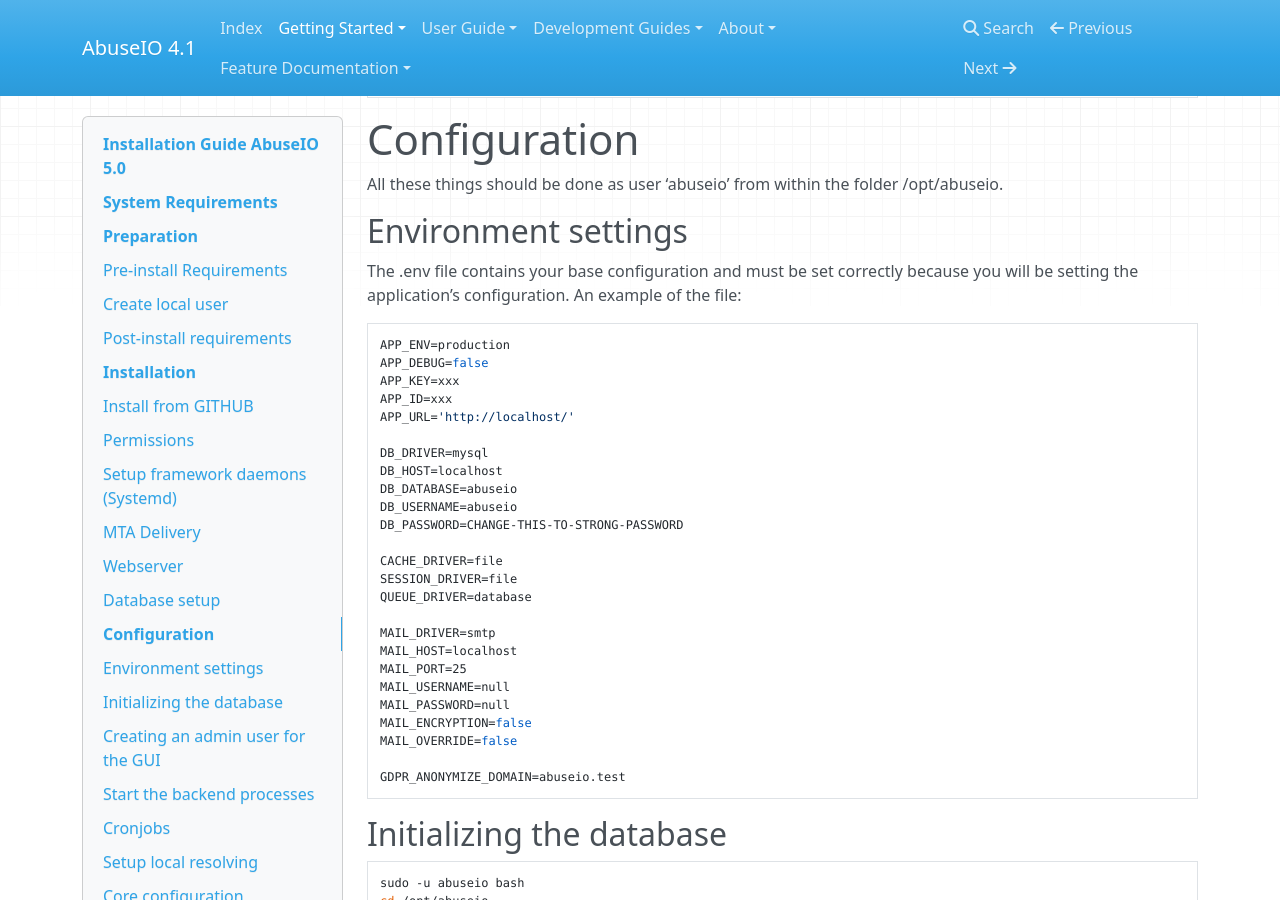
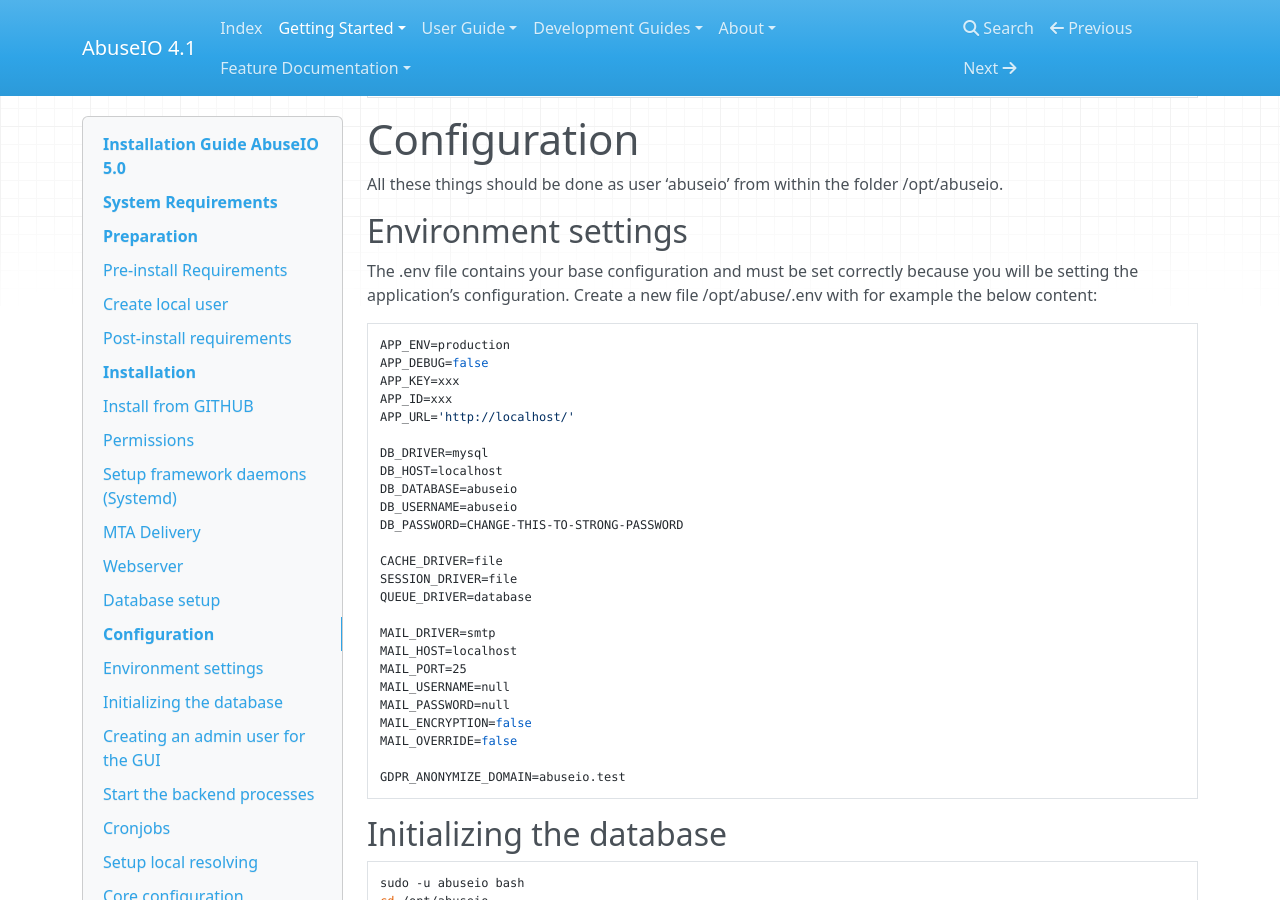
Before and after one commit to AbuseIO/abuseio-docs, an MkDocs documentation site: the page built from docs/installation.md, in a window 1280 px wide and 900 px high, scrolled down 6118 px. Built offline with MkDocs 1.6.1, drawn with Linux system fonts in a browser that asks for light colours; nearby versions of some CDN libraries; old or Windows-style settings are respelled for this version of MkDocs.

Commit message:
Update installation.md

````diff
--- a/docs/installation.md
+++ b/docs/installation.md
@@ -296,7 +296,7 @@ All these things should be done as user 'abuseio' from within the folder /opt/ab
 
 ## Environment settings
 
-The .env file contains your base configuration and must be set correctly because you will be setting the application's configuration. An example of the file:
+The .env file contains your base configuration and must be set correctly because you will be setting the application's configuration. Create a new file /opt/abuse/.env with for example the below content:
 
 ```bash
 APP_ENV=production
````
